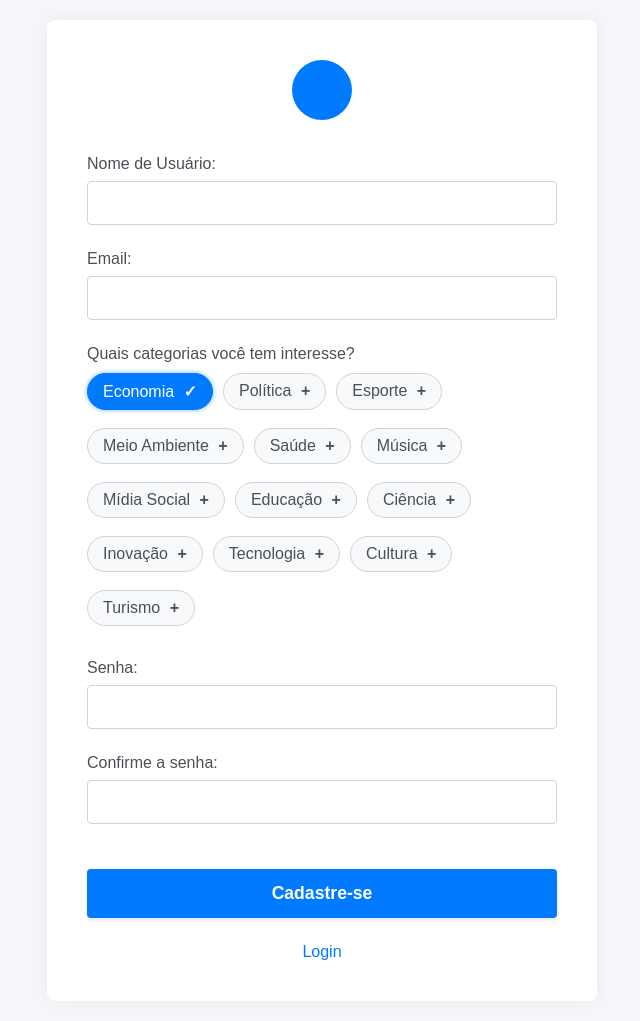
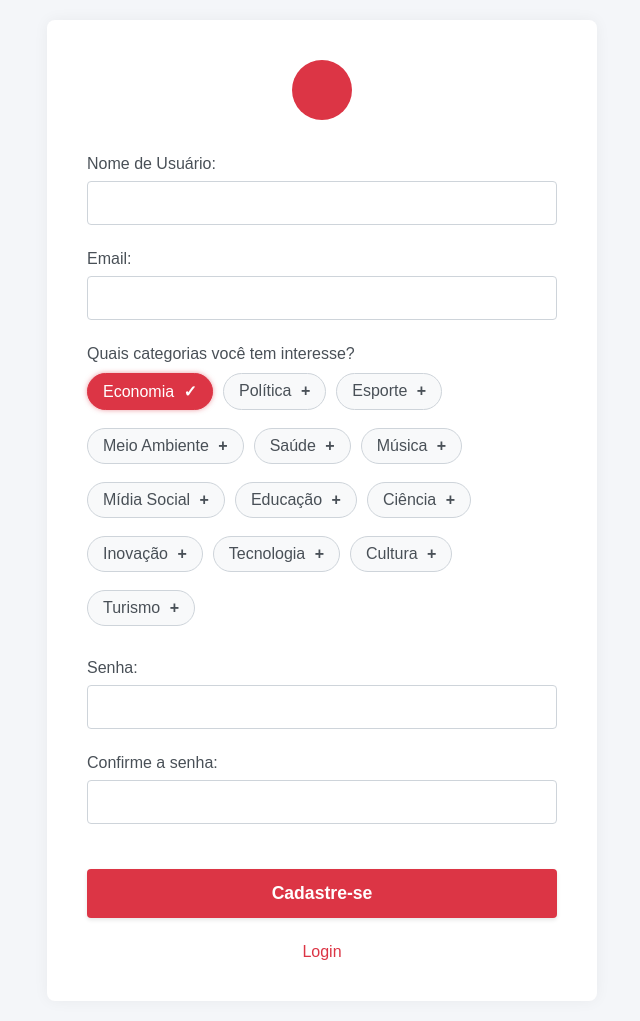
Before and after one commit to Amfgs/Echo, a Django app: page /registrar/ in a window 1280 px wide, after a click that opens the changed part. Shown: the whole page, without its empty margins (318-958 px from the left). Run offline with Django 5.2, Linux system fonts and the light colour scheme; data comes from the database, SQL or seed files in the repository.

Commit message:
Deixando vermelho

```diff
--- a/Echo_app/static/Echo_app/css/registrar.css
+++ b/Echo_app/static/Echo_app/css/registrar.css
@@ -1,6 +1,7 @@
 /* Definição de Variáveis CSS */
 :root {
-    --cor-primaria: #007bff;
+    --cor-primaria: #dc3545; /* MUDADO: de azul para vermelho */
+    --cor-primaria-hover: #c82333; /* ADICIONADO: Vermelho escuro para hover */
     --cor-fundo: #f4f6f9;
     --cor-card: #ffffff;
     --cor-texto-principal: #343a40;
@@ -62,7 +63,7 @@ body {
     width: 60px; /* Levemente maior para desktop */
     height: 60px;
     margin: 0 auto 35px auto;
-    background-color: var(--cor-primaria);
+    background-color: var(--cor-primaria); /* <-- USA A VARIÁVEL */
     border-radius: 50%;
 }
 
@@ -93,7 +94,8 @@ body {
 .form-input:focus {
     border-color: var(--cor-primaria);
     outline: none;
-    box-shadow: 0 0 0 1px var(--cor-primaria);
+    /* MUDADO: Sombra agora usa a variável vermelha */
+    box-shadow: 0 0 0 2px rgba(220, 53, 69, 0.2);
 }
 
 /* Texto de Categoria indisponível */
@@ -122,7 +124,7 @@ body {
 .btn-submit {
     width: 100%;
     padding: 14px;
-    background-color: var(--cor-primaria);
+    background-color: var(--cor-primaria); /* <-- USA A VARIÁVEL */
     color: white;
     border: none;
     border-radius: var(--borda-radius-input);
@@ -135,7 +137,7 @@ body {
 }
 
 .btn-submit:hover {
-    background-color: #0056b3;
+    background-color: var(--cor-primaria-hover); /* MUDADO: de azul escuro para vermelho escuro */
 }
 
 /* Link de Registro (Login) */
@@ -146,14 +148,15 @@ body {
 }
 
 .register-link a {
-    color: var(--cor-primaria);
+    color: var(--cor-primaria); /* <-- USA A VARIÁVEL */
     text-decoration: none;
     font-weight: 500;
+    transition: color 0.2s; /* Adicionada transição */
 }
 
 .register-link a:hover {
     text-decoration: underline; /* Adiciona sublinhado ao passar o mouse */
-    color: #0056b3;
+    color: var(--cor-primaria-hover); /* MUDADO: de azul escuro para vermelho escuro */
 }
 
 /* --- Estilos para Categorias (Pílulas) --- */
@@ -187,10 +190,11 @@ body {
 
 /* ESTILO DA PÍLULA SELECIONADA (NOVO TRECHO) */
 .categoria-checkbox:checked + .categoria-pill {
-    background-color: var(--cor-primaria); /* Fundo da cor principal (azul) */
+    background-color: var(--cor-primaria); /* <-- USA A VARIÁVEL */
     color: white; /* Texto branco */
-    border-color: var(--cor-primaria); /* Borda azul */
-    box-shadow: 0 0 5px rgba(0, 123, 255, 0.5); /* Leve sombra para destaque */
+    border-color: var(--cor-primaria); /* Borda vermelha */
+    /* MUDADO: Sombra azul (0, 123, 255) para sombra vermelha (220, 53, 69) */
+    box-shadow: 0 0 5px rgba(220, 53, 69, 0.5);
 }
 
 /* Estilo dos Ícones (+ e ✓) */
```
Also changed, not shown: Echo_app/static/Echo_app/css/login.css (+24 -4 lines).
